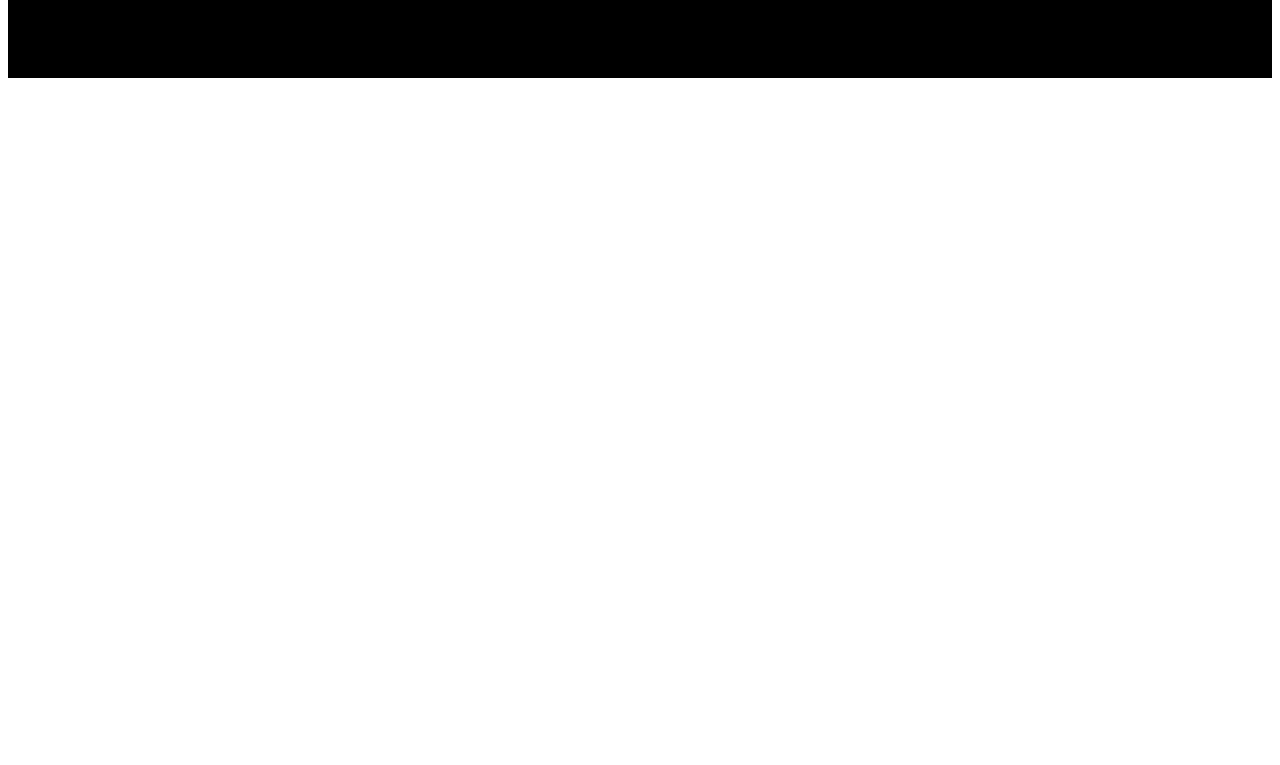
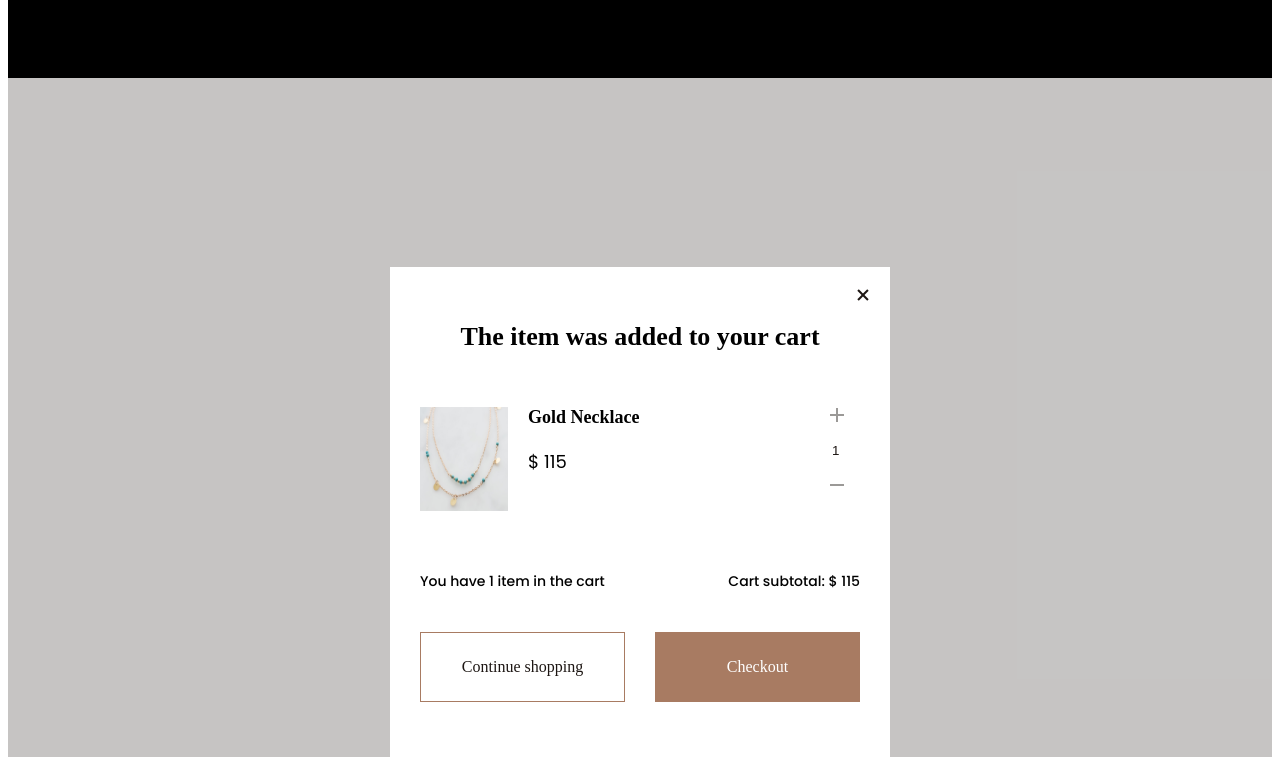
Before and after one commit to olga2102/jewelry, a website: page source/product-card.html in a window 1280 px wide. Shown: the part 1862-2627 px from the top of the page. Before the commit the page ends 1948 px from the top, so only its background shows below. Drawn offline with nearby package versions, Linux system fonts and the light colour scheme; files that its build step writes are made by us from their sources; files whose address does not match are found by name.

Commit message:
modal-card

```diff
--- a/source/product-card.html
+++ b/source/product-card.html
@@ -235,4 +235,34 @@
       </div>
     </div>
   </footer>
+  <section class="modal-card">
+    <div class="modal-card__inner">
+      <button class="modal-card__close-button close-button" aria-label="Закрыть форму"></button>
+      <h2>The item was added to your cart</h2>
+      <div class="modal-card__wrapper">
+        <img src="img/product-card/necklace-detail-main@2x.jpg" width="88" height="79">
+        <div class="modal-card__details">
+          <h3>Gold Necklace </h3>
+          <p>$ 115</p>
+        </div>
+        <div class="modal-card__counter">
+          <button class="modal-card__button modal-card__button--plus"></button>
+          <label for="number">
+            <input id="number" type="number" name="number" value="1">
+          </label>
+          <button class="modal-card__button modal-card__button--minus"></button>
+        </div>
+      </div>
+      <div class="modal-card__total">
+        <p>You have 1 item in the cart</p>
+        <p>Cart subtotal: $ 115</p>
+      </div>
+      <div class="modal-card__total">
+        <a class="modal-card__link modal-card__link--continue">Continue shopping</a>
+        <a class="modal-card__link modal-card__link--checkout">Checkout</a>
+      </div>
+    </div>
+  </section>
 </body>
+
+</html>
--- /dev/null
+++ b/source/sass/blocks/product-card/modal-card.scss
@@ -0,0 +1,202 @@
+.modal-card {
+  // display: none;
+  // position: fixed;
+  width: 100%;
+  height: 100%;
+  top: 0;
+  right: 0;
+  left: 0;
+  bottom: 0;
+  background-color: $grey-opacity;
+  z-index: 10;
+  overflow-y: scroll;
+
+  &--opened {
+    display: flex;
+    justify-content: center;
+    align-items: center;
+  }
+}
+
+.modal-card__inner {
+  position: relative;
+  width: 500px;
+  min-height: 439px;
+  padding: 55px 30px 45px;
+  margin: 15% auto 0;
+  background-color: white;
+  z-index: 11;
+
+  @media (max-width: $mobile-width) {
+    padding: 45px 15px 45px;
+    width: 100%;
+    min-height: 519px;
+  }
+}
+
+.modal-card__wrapper {
+  display: flex;
+  flex-wrap: wrap;
+  margin: 0 0 60px;
+
+  @media (max-width: $mobile-width) {
+    margin: 0 0 50px;
+  }
+}
+
+.modal-card__wrapper img {
+  margin: 0 20px 0 0;
+
+  @media (max-width: $mobile-width) {
+    width: 70px;
+    height: 63px;
+  }
+}
+
+.modal-card h2 {
+  margin: 0 0 55px;
+  font-weight: bold;
+  font-size: 26px;
+  text-align: center;
+
+  @media (max-width: $mobile-width) {
+    margin: 0 0 40px;
+    font-size: 24px;
+  }
+}
+
+.modal-card__details h3 {
+  margin: 0 0 20px;
+  font-weight: bold;
+  font-size: 18px;
+
+  @media (max-width: $mobile-width) {
+    font-size: 16px;
+  }
+}
+
+.modal-card__details p {
+  margin: 0 0 20px;
+  font-family: "Poppins", "Arial", sans-serif;
+  font-size: 18px;
+
+  @media (max-width: $mobile-width) {
+    font-size: 16px;
+  }
+}
+
+.modal-card__counter {
+  display: flex;
+  flex-direction: column;
+  margin-left: auto;
+}
+
+.modal-card input {
+  margin-bottom: 20px;
+  width: 30px;
+  height: 12px;
+  color: $font-color;
+  background-color: transparent;
+  border: none;
+
+  @media (max-width: $mobile-width) {
+    margin-bottom: 15px;
+    font-size: 16px;
+  }
+}
+
+.modal-card__total {
+  display: flex;
+  justify-content: space-between;
+
+  @media (max-width: $mobile-width) {
+    flex-direction: column;
+  }
+}
+
+.modal-card__total p {
+  display: inline-block;
+  margin: 0 0 40px;
+  font-family: "Poppins", "Arial", sans-serif;
+  font-style: normal;
+  font-weight: 500;
+  font-size: 14px;
+
+  @media (max-width: $mobile-width) {
+    margin: 0 0 20px;
+  }
+}
+
+.modal-card__link {
+  @include button-reset;
+  padding: 25px;
+  margin-bottom: 10px;
+  font-weight: 500;
+  font-size: 16px;
+  text-align: center;
+  color: white;
+  width: 50%;
+  background-color: $border-color;
+  border: 1px solid $border-color;
+
+  &--continue {
+    background-color: white;
+    color: $font-color;
+  }
+
+  &:not(:last-of-type) {
+    margin-right: 30px;
+
+    @media (max-width: $mobile-width) {
+      margin-right: 0;
+    }
+  }
+
+  @media (max-width: $mobile-width) {
+    width: 100%;
+  }
+}
+
+.modal-card__button {
+  @include button-reset;
+  position: relative;
+  margin-bottom: 20px;
+  width: 14px;
+  height: 14px;
+
+  &::before {
+    position: absolute;
+    content: "";
+  }
+
+  &--plus::before,
+  &--minus::before {
+    content: "";
+    position: absolute;
+    width: 14px;
+    height: 2px;
+    background-color: $time-color;
+    right: 0;
+    top: 50%;
+  }
+
+  &--plus::after {
+    content: "";
+    position: absolute;
+    width: 14px;
+    height: 2px;
+    background-color: $time-color;
+    right: 0;
+    top: 50%;
+    transform: rotate(90deg);
+  }
+
+  @media (max-width: $mobile-width) {
+    margin-bottom: 15px;
+  }
+}
+
+.modal-card__close-button {
+  top: 20px;
+  right: 20px;
+}
--- a/source/sass/globals/variables.scss
+++ b/source/sass/globals/variables.scss
@@ -3,6 +3,7 @@ $opacity-white: rgba(255, 255, 255, 0.1);
 $basic-black: rgba(0, 0, 0, 1);
 $font-color: rgba(29, 22, 19, 1);
 $placeholder-color: rgba(29, 22, 19, 1);
+$grey-opacity: rgba(29, 22, 19, 0.25);
 $background-color: rgba(240, 234, 228, 1);
 $time-color: rgba(155, 153, 151, 1);
 $border-color: rgba(168, 123, 98, 1);
--- a/source/sass/style.scss
+++ b/source/sass/style.scss
@@ -25,3 +25,4 @@
 @import "./blocks/catalog/catalog.scss";
 @import "./blocks/catalog/range.scss";
 @import "./blocks/product-card/card.scss";
+@import "./blocks/product-card/modal-card.scss";
```
